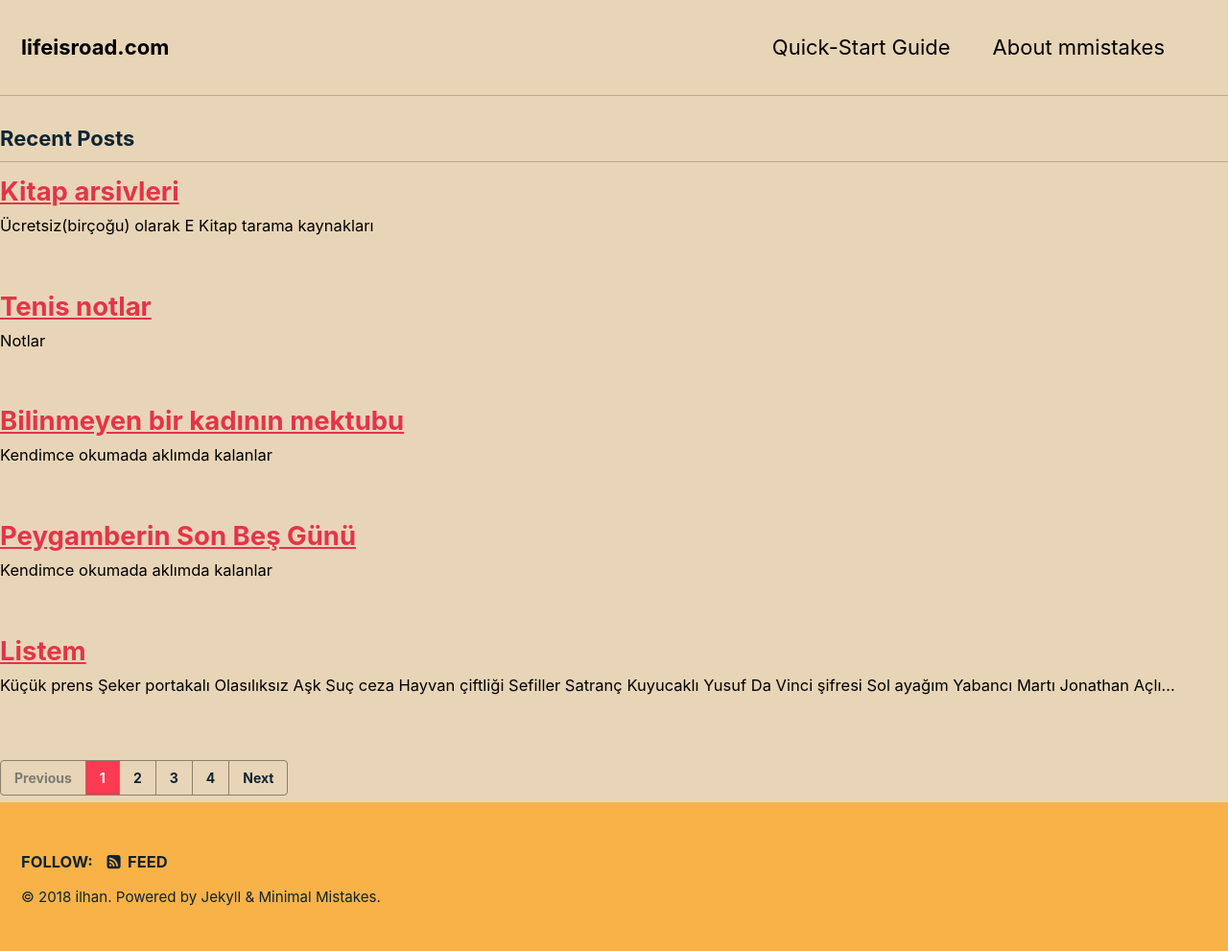
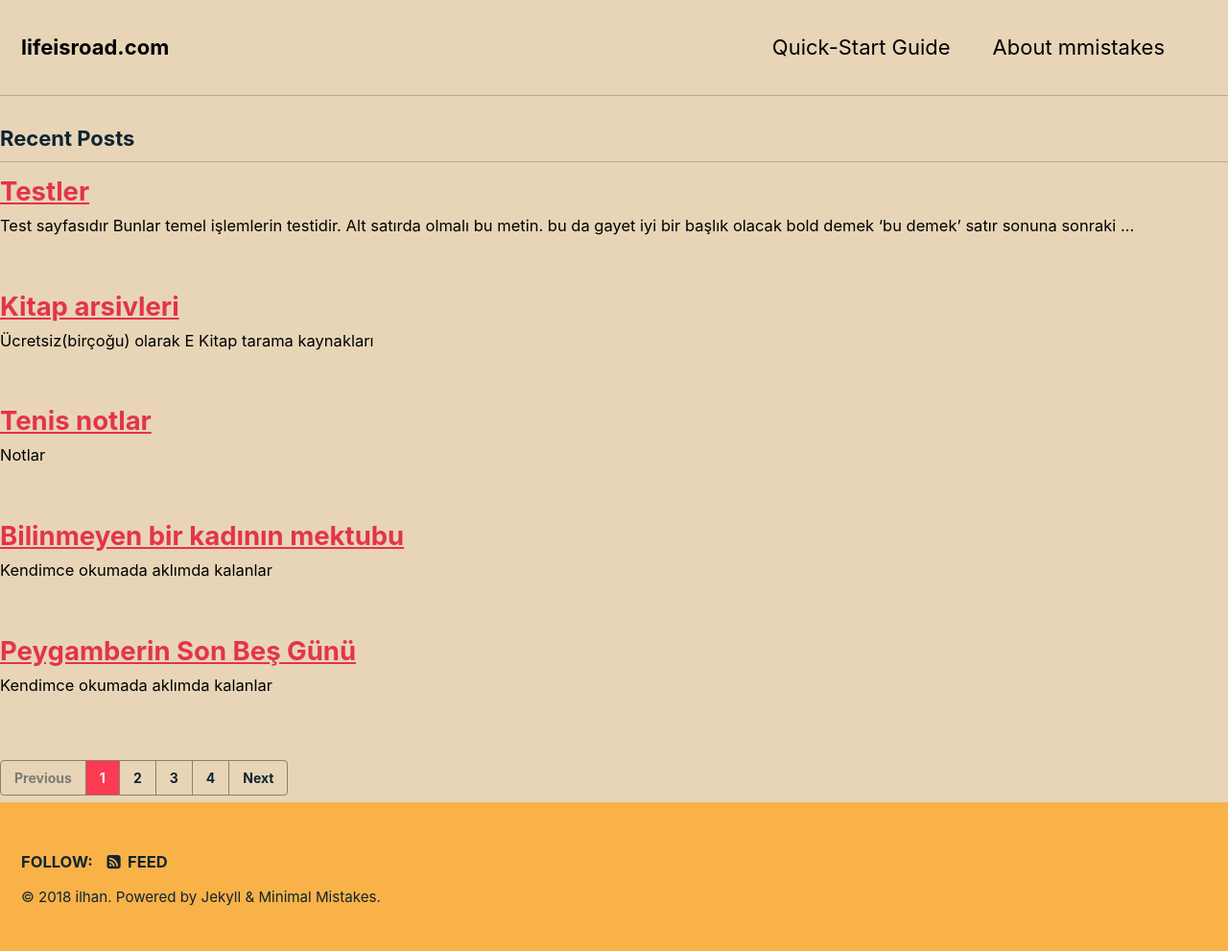
Before and after one commit to ilhangoren/ilhangoren.github.io, a Jekyll site: the page built from index.html, in a window 1280 px wide. Shown: the whole page at 96% size. Built offline with Jekyll 4.4.1, drawn with Linux system fonts in a browser that asks for light colours; the list of posts is cut into pages by our own code.

Commit message:
test eklendi

```diff
--- /dev/null
+++ b/_posts/2018-09-10-testler.md
@@ -0,0 +1,8 @@
+Test sayfasıdır
+------
+Bunlar temel işlemlerin testidir.
+Alt satırda olmalı bu metin.
+### bu da gayet iyi bir başlık olacak
+bold demek 'bu demek'
+satır sonuna <br>
+sonraki satıra geçmiş olmalı.
```
Also changed, not shown: _posts/Garip.md (+13 -0 lines), 17 other files.
